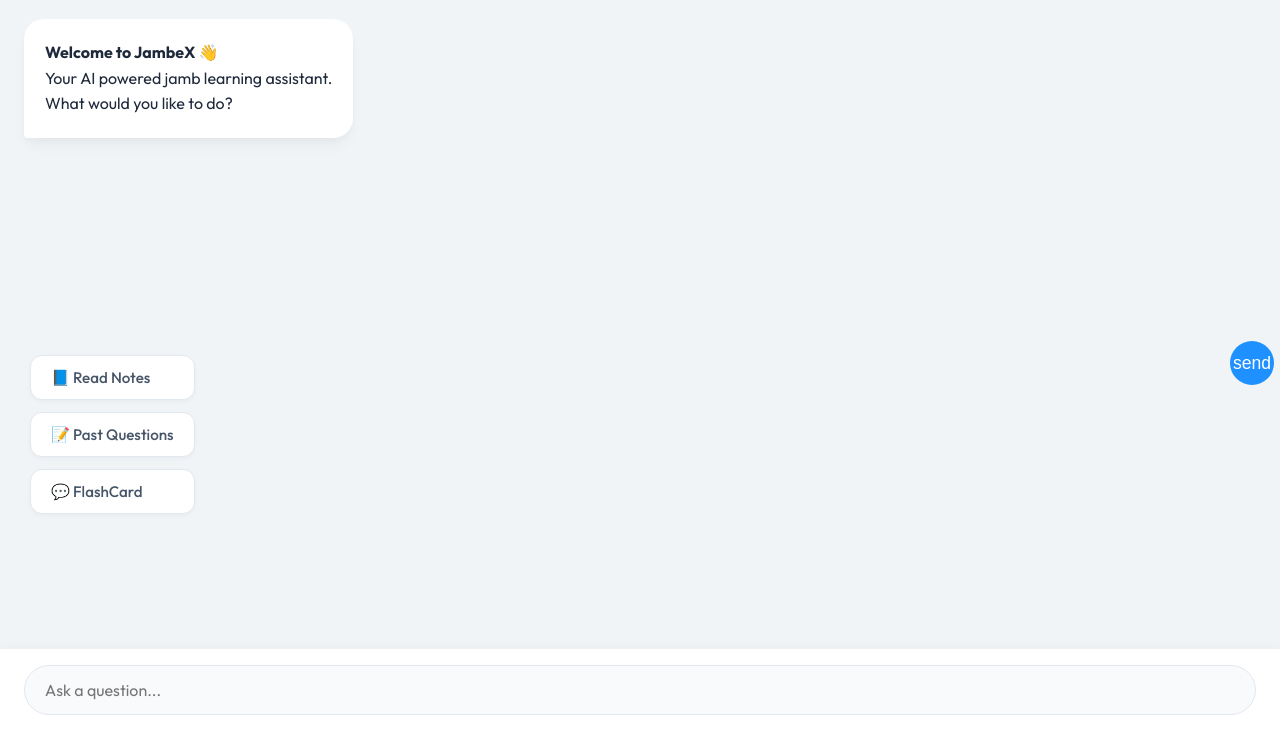
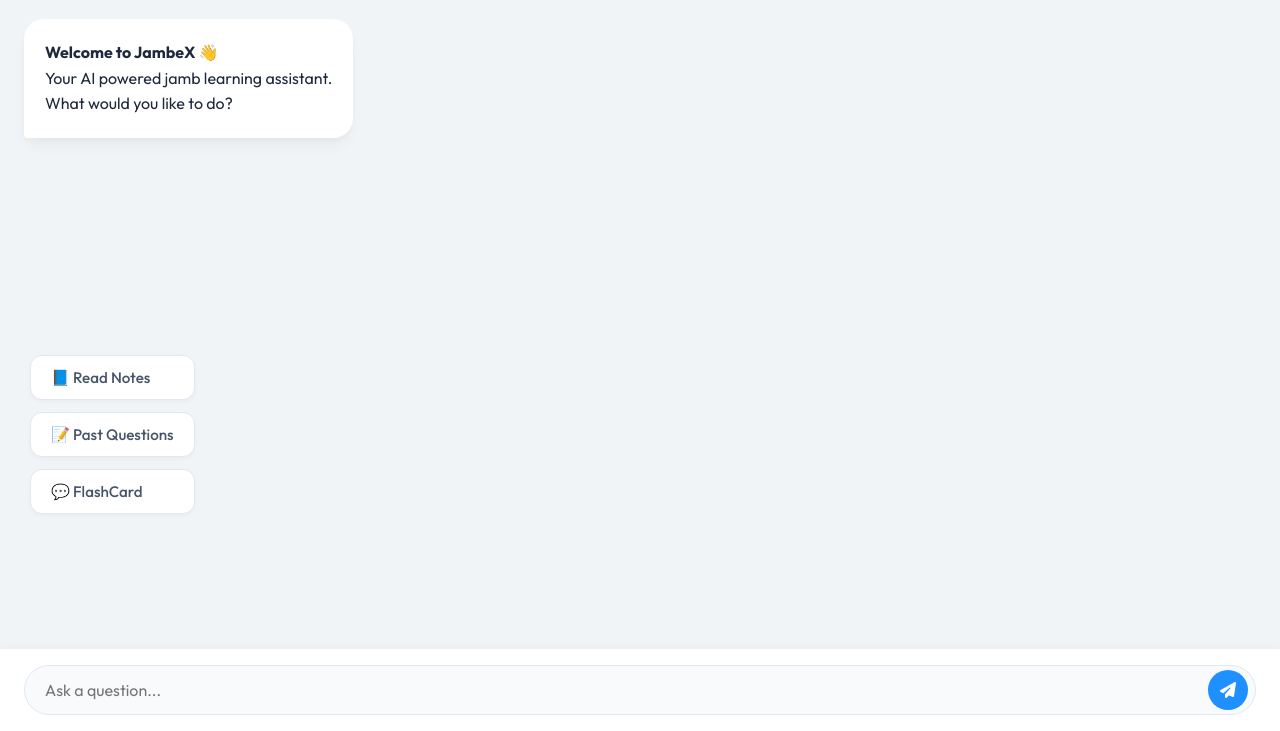
Before and after one commit to Michaelmartins12/JAMBEX, a plain HTML site: page main.html in a window 1280 px wide. Shown: the part 75-806 px from the top of the page. Drawn offline with Linux system fonts and the light colour scheme; no server answers.

Commit message:
fixed send button

```diff
--- a/main.html
+++ b/main.html
@@ -4,8 +4,8 @@
     <meta charset="UTF-8" />
     <meta name="viewport" content="width=device-width, initial-scale=1.0" />
     <title>Jambex</title>
-    <link rel="stylesheet" href="styles/style.css">
-    <link rel="stylesheet" href="styles/auth-responsive.css">
+    <link rel="stylesheet" href="styles/style.css" />
+    <link rel="stylesheet" href="styles/auth-responsive.css" />
     <link rel="preconnect" href="https://fonts.googleapis.com" />
     <link rel="preconnect" href="https://fonts.gstatic.com" crossorigin />
     <link
@@ -21,24 +21,16 @@
     <!--navbar sections-->
     <nav class="navbar">
       <div class="nav-container">
-
-
-
-          <!-- Hamburger Menu Button -->
-         <div class="nav-center">
-           <button class="hamburger" id="hamburger-btn">
-            <i class="fas fa-bars"></i></button>
-         </div>
-
-
-
-
+        <!-- Hamburger Menu Button -->
+        <div class="nav-center">
+          <button class="hamburger" id="hamburger-btn">
+            <i class="fas fa-bars"></i>
+          </button>
+        </div>
 
         <div class="logo-group">
           <h2 class="logo-text">JambeX</h2>
         </div>
-
-
 
         <!-- User Profile / Sign In Section -->
         <div id="auth-section" class="auth-section">
@@ -112,8 +104,12 @@
 
       <!--footer messages-->
       <div class="footer">
-        <input type="text" placeholder="Ask a question..." />
-        <button class="send-button" id="send-btn">send</button>
+        <div class="input-wrapper-chat">
+          <input type="text" id="chat-input" placeholder="Ask a question..." />
+          <button class="send-button" id="send-btn">
+            <i class="fas fa-paper-plane"></i>
+          </button>
+        </div>
       </div>
     </div>
 
--- a/styles/style.css
+++ b/styles/style.css
@@ -430,6 +430,7 @@
   border: 1px solid #e2e8f0;
   outline: none;
   font-family: "Outfit", sans-serif;
+  padding-right: 48px !important; /* Space for send button */
   font-size: 1rem;
   color: #334155;
   transition: all 0.2s ease;
@@ -444,22 +445,23 @@
 
 .footer button.send-button {
   position: absolute;
-  right: 6px;
+  right: 8px; /* Inside the input */
   top: 50%;
   transform: translateY(-50%);
-  width: 44px;
-  height: 44px;
+  width: 40px;
+  height: 40px;
   border-radius: 50%;
   border: none;
   background: dodgerblue;
   color: white;
   cursor: pointer;
-  display: flex;
+  display: flex !important; /* Force visible on all screens */
   align-items: center;
   justify-content: center;
-  font-size: 1.1rem;
+  font-size: 1rem;
   transition: all 0.2s ease;
   margin: 0;
+  z-index: 10;
 }
 
 .footer button.send-button:hover {
@@ -578,12 +580,8 @@
     padding: 12px 16px;
   }
 
-  .footer button.send-button {
-    display: none;
-  }
-
   .footer input {
-    padding-right: 20px; /* Reset padding since button is gone */
+    padding-right: 48px !important; /* Make room for button */
   }
 }
 
```
